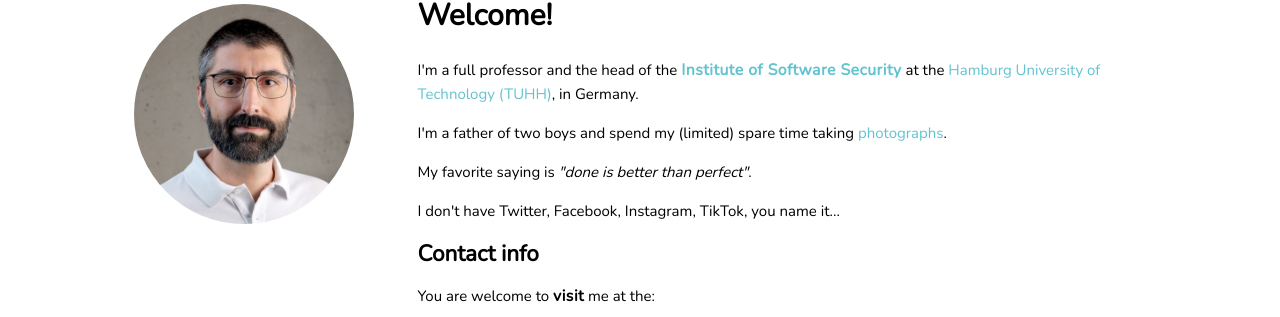
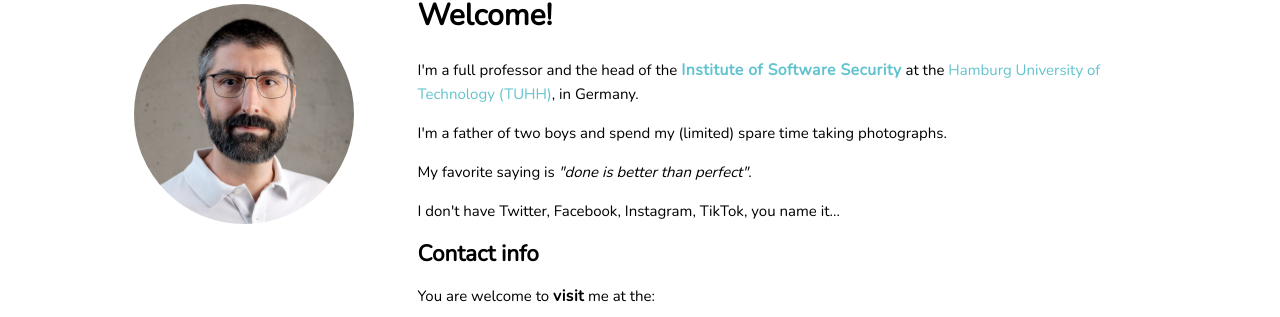
Before and after one commit to riccardoscandariato/riccardoscandariato.github.io, a Jekyll site: the page built from index.md, in a window 1280 px wide and 900 px high. Shown: the part 104-421 px from the top of the window. Built offline with Jekyll 4.4.1, drawn with Linux system fonts in a browser that asks for light colours.

```diff
--- a/index.md
+++ b/index.md
@@ -15,9 +15,9 @@ title: Welcome!
 and the head of the <strong><a href="https://www.tuhh.de/softsec" target="_blank">Institute of Software Security</a></strong> at the <a href="https://www.tuhh.de/alt/tuhh/startpage.html" target="_blank">Hamburg University of Technology (TUHH)</a>, in Germany.</p>
 <!-- I also hold a part-time position as full professor of software engineering at the University of Gothenburg, in Sweden. -->
 
-<p>I'm a father of two boys and spend my (limited) spare time taking <a href="https://riccardoscandariato.github.io/photos" target="_blank">photographs</a>.</p>
+<p>I'm a father of two boys and spend my (limited) spare time taking photographs.</p> <!-- a href="https://riccardoscandariato.github.io/photos" target="_blank" -->
 
-<p>My favorite saying is <em>"done is better than perfect"</em>.
+<p>My favorite saying is <em>"done is better than perfect"</em>.</p>
 
 <p>I don't have Twitter, Facebook, Instagram, TikTok, you name it...</p>
 
```
